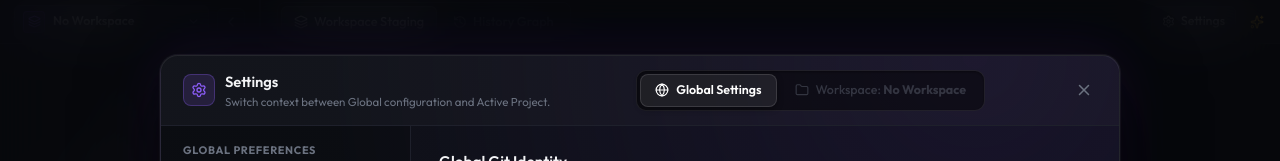
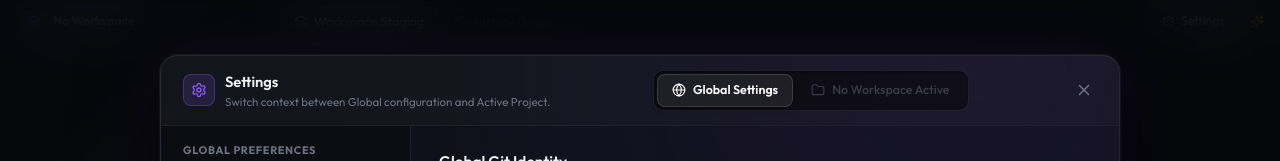
Before and after one commit to ifeanyidotdev/Stagger, a React (Vite) app: page / in a window 1280 px wide. Both pictures are taken after a click on the button "Settings". Shown: the top 161 px of the page. Built offline with nearby package versions, Linux system fonts and the light colour scheme.

Commit message:
feat: empty state update

```diff
--- a/src/App.tsx
+++ b/src/App.tsx
@@ -24,12 +24,33 @@ import SettingsModal from "./components/modals/SettingsModal";
 
 function App() {
   // --- REPOSITORY & WORKSPACE STATE ---
-  const [repoPath, setRepoPath] = useState(() => {
-    return localStorage.getItem("sn_current_repo") || "";
+  const [workspaces, setWorkspaces] = useState<string[]>(() => {
+    try {
+      const saved = localStorage.getItem("sn_workspaces");
+      if (saved) {
+        const parsed = JSON.parse(saved);
+        if (Array.isArray(parsed)) {
+          return parsed.filter((w: any) => typeof w === "string" && w.trim().length > 0);
+        }
+      }
+    } catch (_) {}
+    return [];
   });
-  const [workspaces, setWorkspaces] = useState<string[]>(() => {
-    const saved = localStorage.getItem("sn_workspaces");
-    return saved ? JSON.parse(saved) : [];
+
+  const [repoPath, setRepoPath] = useState<string>(() => {
+    try {
+      const savedWorkspaces = localStorage.getItem("sn_workspaces");
+      const list: string[] = savedWorkspaces ? JSON.parse(savedWorkspaces) : [];
+      if (!Array.isArray(list) || list.length === 0) {
+        return "";
+      }
+      const savedCurrent = localStorage.getItem("sn_current_repo");
+      if (savedCurrent && list.includes(savedCurrent)) {
+        return savedCurrent;
+      }
+      return list[0] || "";
+    } catch (_) {}
+    return "";
   });
   const [hasRepo, setHasRepo] = useState(false);
   const [activeTab, setActiveTab] = useState<"workspace" | "history">("workspace");
@@ -199,10 +220,23 @@ function App() {
     return () => clearInterval(interval);
   }, [isCollabActive, files]);
 
-  // --- PERSIST ACTIVE REPOSITORY PATH ---
+  // --- PERSIST ACTIVE REPOSITORY PATH & KEEP IN SYNC ---
   useEffect(() => {
-    localStorage.setItem("sn_current_repo", repoPath);
-  }, [repoPath]);
+    if (workspaces.length === 0) {
+      if (repoPath !== "") {
+        setRepoPath("");
+      }
+      localStorage.removeItem("sn_current_repo");
+      setHasRepo(false);
+    } else {
+      if (!repoPath || !workspaces.includes(repoPath)) {
+        setRepoPath(workspaces[0]);
+        localStorage.setItem("sn_current_repo", workspaces[0]);
+      } else {
+        localStorage.setItem("sn_current_repo", repoPath);
+      }
+    }
+  }, [workspaces, repoPath]);
 
   // --- PRUNE CHECKED SELECTIONS ON FILES CHANGE ---
   useEffect(() => {
@@ -367,11 +401,18 @@ function App() {
     const newList = workspaces.filter(w => w !== path);
     setWorkspaces(newList);
     localStorage.setItem("sn_workspaces", JSON.stringify(newList));
-    if (repoPath === path && newList.length > 0) {
+    if (newList.length === 0) {
+      setRepoPath("");
+      localStorage.removeItem("sn_current_repo");
+      setHasRepo(false);
+      setFiles([]);
+      setCommits([]);
+      setBranchList([]);
+      setRemoteUrl(null);
+    } else if (repoPath === path) {
       setRepoPath(newList[0]);
+      localStorage.setItem("sn_current_repo", newList[0]);
       refreshRepository(newList[0]);
-    } else if (newList.length === 0) {
-      setHasRepo(false);
     }
   };
 
@@ -1639,7 +1680,9 @@ function App() {
 
   // --- REAL-TIME AUTOMATIC REPOSITORY WATCHER & REFRESH ---
   useEffect(() => {
-    refreshRepository();
+    if (repoPath && workspaces.length > 0) {
+      refreshRepository();
+    }
     if (githubToken) {
       fetchGitHubUser(githubToken);
     }
@@ -1687,7 +1730,7 @@ function App() {
   const { paths: graphPaths, nodes: graphNodes } = calculateGraphPaths(filteredCommits);
 
   // Active workspace directory name
-  const activeWorkspaceName = repoPath ? (repoPath.split("/").pop() || repoPath) : "No Workspace";
+  const activeWorkspaceName = (workspaces.length > 0 && repoPath) ? (repoPath.split("/").pop() || repoPath) : "No Workspace";
 
   return (
     <div className="app-container">
@@ -2035,11 +2078,13 @@ function App() {
       <SettingsModal
         isOpen={isSettingsOpen}
         onClose={() => setIsSettingsOpen(false)}
-        repoPath={repoPath}
-        currentBranch={currentBranch}
+        repoPath={workspaces.length > 0 && hasRepo ? repoPath : ""}
+        currentBranch={workspaces.length > 0 && hasRepo ? currentBranch : ""}
         onRemoteUrlUpdated={(newUrl) => setRemoteUrl(newUrl)}
         onSettingsSaved={() => {
-          refreshRepository(repoPath);
+          if (workspaces.length > 0 && repoPath) {
+            refreshRepository(repoPath);
+          }
         }}
       />
 
--- a/src/components/modals/SettingsModal.tsx
+++ b/src/components/modals/SettingsModal.tsx
@@ -109,7 +109,15 @@ const SettingsModal: React.FC<SettingsModalProps> = ({
   // Copy Tooltip Feedback
   const [copiedField, setCopiedField] = useState<string | null>(null);
 
-  const workspaceName = repoPath ? (repoPath.split('/').filter(Boolean).pop() || 'Current Project') : 'No Workspace';
+  const hasWorkspace = Boolean(repoPath && repoPath.trim().length > 0);
+  const workspaceName = hasWorkspace ? (repoPath.split('/').filter(Boolean).pop() || 'Current Project') : 'No Workspace';
+
+  // Ensure activeContext stays in 'global' if no workspace is active
+  useEffect(() => {
+    if (!hasWorkspace && activeContext === 'workspace') {
+      setActiveContext('global');
+    }
+  }, [hasWorkspace, activeContext]);
 
   // Load all settings when modal opens
   useEffect(() => {
@@ -123,6 +131,15 @@ const SettingsModal: React.FC<SettingsModalProps> = ({
     setRemoteApplyNotice(null);
     setGlobalGitignoreNotice(null);
 
+    if (!hasWorkspace) {
+      setActiveContext('global');
+      setWorkspaceData(null);
+      setWorkspaceRemoteUrl('');
+      setOverrideWorkspaceIdentity(false);
+      setWorkspaceUserName('');
+      setWorkspaceUserEmail('');
+    }
+
     const loadData = async () => {
       try {
         const [settings, sysGit] = await Promise.all([
@@ -163,7 +180,7 @@ const SettingsModal: React.FC<SettingsModalProps> = ({
         }
 
         // Load Workspace Specific Settings if a repository is open
-        if (repoPath) {
+        if (hasWorkspace) {
           try {
             const ws = await invoke<WorkspaceSettings>('get_workspace_settings', { repoPath });
             if (mounted) {
@@ -176,6 +193,14 @@ const SettingsModal: React.FC<SettingsModalProps> = ({
           } catch (err) {
             console.warn('Could not load workspace settings:', err);
           }
+        } else {
+          if (mounted) {
+            setWorkspaceData(null);
+            setWorkspaceRemoteUrl('');
+            setOverrideWorkspaceIdentity(false);
+            setWorkspaceUserName('');
+            setWorkspaceUserEmail('');
+          }
         }
       } catch (err) {
         console.error('Failed to load settings:', err);
@@ -189,7 +214,7 @@ const SettingsModal: React.FC<SettingsModalProps> = ({
     return () => {
       mounted = false;
     };
-  }, [isOpen, repoPath]);
+  }, [isOpen, repoPath, hasWorkspace]);
 
   // Handle ESC key to close
   useEffect(() => {
@@ -462,21 +487,27 @@ const SettingsModal: React.FC<SettingsModalProps> = ({
               <Globe size={14} />
               <span>Global Settings</span>
             </button>
+            {hasWorkspace ? (
               <button
                 type="button"
                 className={`settings-context-tab ${activeContext === 'workspace' ? 'active' : ''}`}
-              onClick={() => {
-                if (repoPath) {
-                  setActiveContext('workspace');
-                }
-              }}
-              disabled={!repoPath}
-              title={repoPath ? `Workspace settings for ${workspaceName}` : 'No active workspace'}
+                onClick={() => setActiveContext('workspace')}
+                title={`Workspace settings for ${workspaceName}`}
               >
                 <Folder size={14} />
                 <span>Workspace: <strong>{workspaceName}</strong></span>
-              {repoPath && <span className="settings-context-pill">Active</span>}
-            </button>
+                <span className="settings-context-pill">Active</span>
+              </button>
+            ) : (
+              <div
+                className="settings-context-tab disabled"
+                title="No active workspace. Add or open a Git repository to configure project settings."
+                style={{ opacity: 0.45, cursor: 'not-allowed', userSelect: 'none' }}
+              >
+                <Folder size={14} />
+                <span>No Workspace Active</span>
+              </div>
+            )}
           </div>
 
           <button
@@ -493,7 +524,7 @@ const SettingsModal: React.FC<SettingsModalProps> = ({
         <div className="settings-body">
           {/* Left Navigation Sidebar */}
           <div className="settings-sidebar">
-            {activeContext === 'global' ? (
+            {activeContext === 'global' || !hasWorkspace ? (
               <div className="settings-nav-group">
                 <div className="settings-nav-group-title">
                   <span>Global Preferences</span>
@@ -1427,6 +1458,29 @@ const SettingsModal: React.FC<SettingsModalProps> = ({
                     </div>
                   </>
                 )}
+
+                {/* Empty Workspace Fallback */}
+                {!hasWorkspace && activeContext === 'workspace' && (
+                  <div style={{ display: 'flex', flexDirection: 'column', alignItems: 'center', justifyContent: 'center', height: '100%', textAlign: 'center', padding: '40px 20px' }}>
+                    <div style={{ width: 48, height: 48, borderRadius: '12px', background: 'rgba(255, 255, 255, 0.05)', display: 'flex', alignItems: 'center', justifyContent: 'center', marginBottom: '16px', color: 'var(--color-text-muted)' }}>
+                      <Folder size={24} />
+                    </div>
+                    <h3 style={{ fontSize: '1rem', fontWeight: 600, color: 'var(--color-text-bright)', marginBottom: '8px' }}>
+                      No Workspace Open
+                    </h3>
+                    <p style={{ fontSize: '0.82rem', color: 'var(--color-text-muted)', maxWidth: '400px', lineHeight: 1.5, marginBottom: '20px' }}>
+                      Open or clone a Git repository to configure project-specific settings such as remote origin URLs, repository author signatures, and workspace overview details.
+                    </p>
+                    <button
+                      type="button"
+                      className="settings-btn-primary"
+                      onClick={() => setActiveContext('global')}
+                      style={{ padding: '8px 18px', fontSize: '0.8rem' }}
+                    >
+                      Return to Global Settings
+                    </button>
+                  </div>
+                )}
               </>
             )}
           </div>
```
Lines whose indentation alone changed are shown as unchanged.
